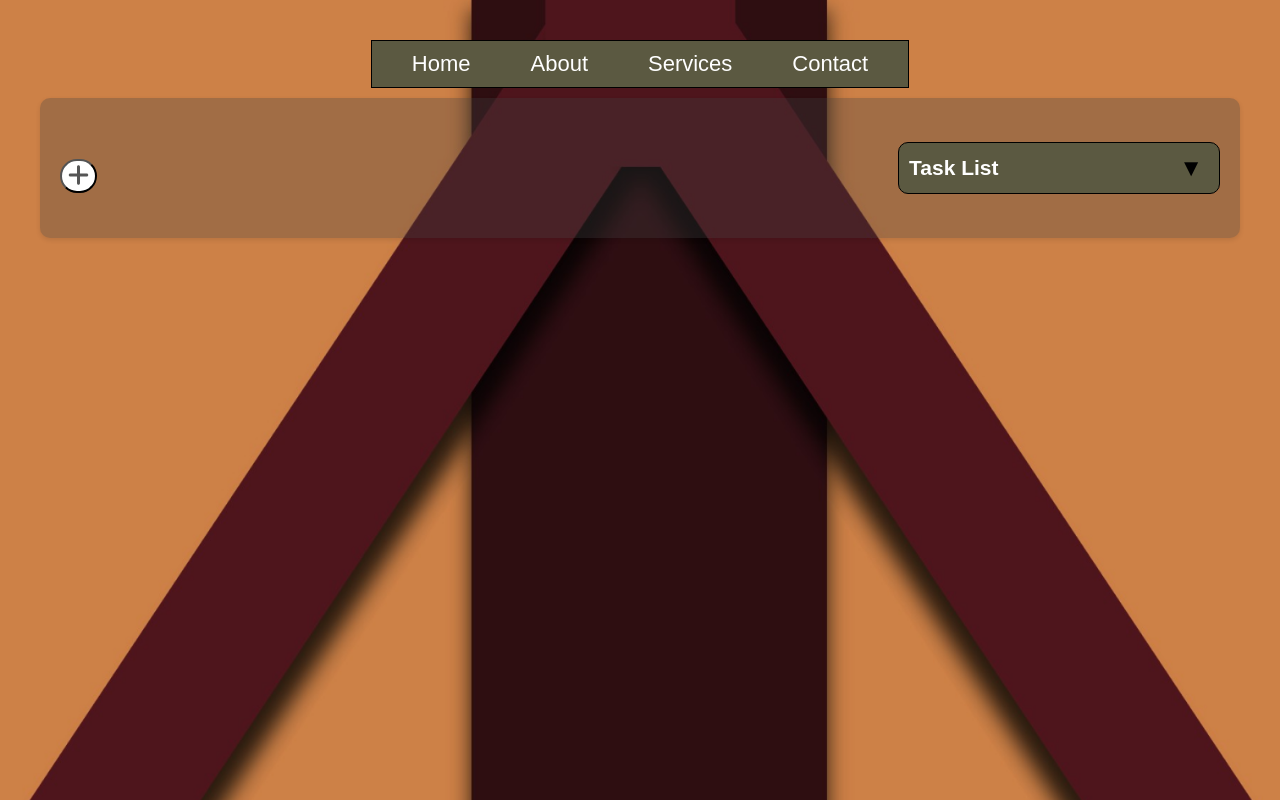
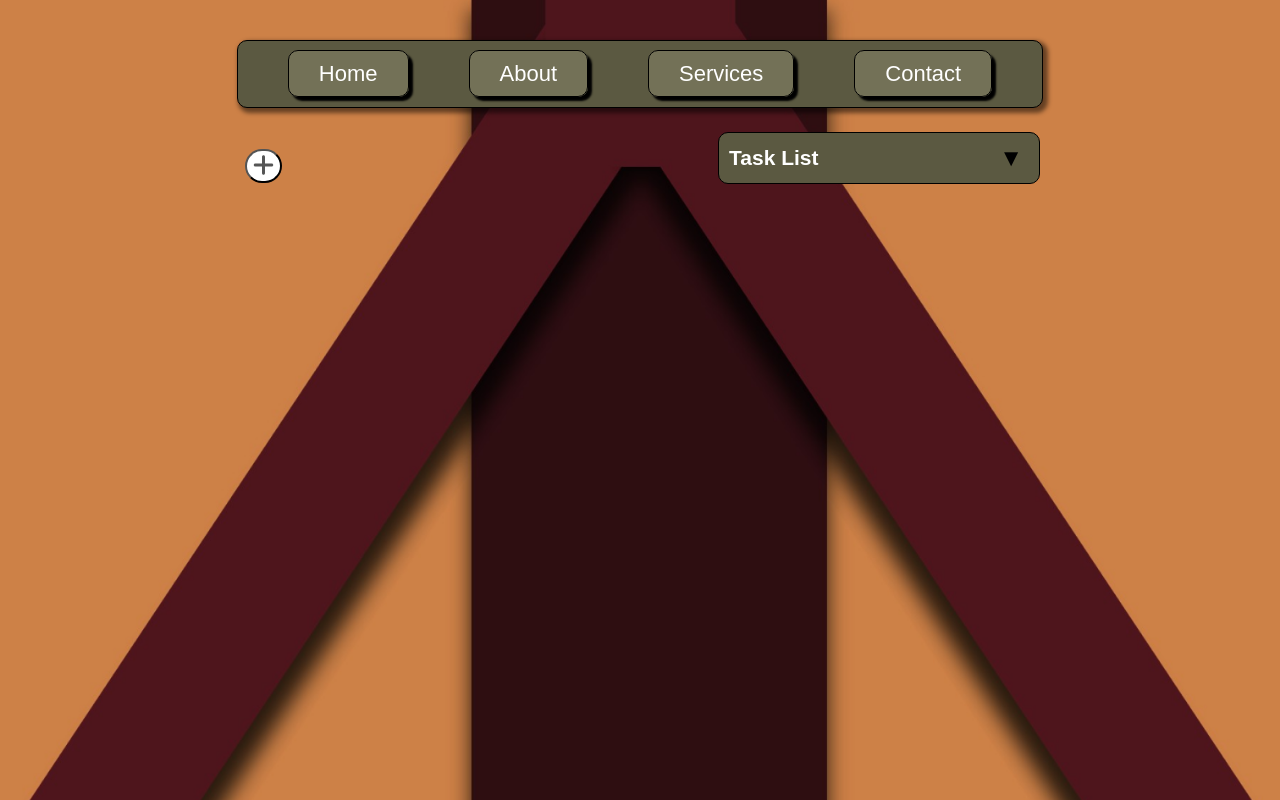
Before and after one commit to BLewis-Keyin/Semester-2-Final-Sprint, a React (Create React App) app: page / in a window 1280 px wide. Built offline with nearby package versions, Linux system fonts and the light colour scheme.

Commit message:
More styling

```diff
--- a/src/App.css
+++ b/src/App.css
@@ -33,7 +33,6 @@ body {
 .header {
     background-color: #007bff;
     color: white;
-    padding: 20px 0;
     text-align: center;
 }
 
@@ -43,10 +42,11 @@ body {
 }
 
 .navbar-wrapper {
-    padding: 10px;
-    margin-bottom: 10px;
+    padding: 20px;
     border: solid black 1px;
     background-color: #5B5941;
+    border-radius: 10px;
+    box-shadow: 3px 3px 4px 2px rgba(0, 0, 0, 0.5);
 }
 
 /* Task App Container */
@@ -54,11 +54,11 @@ body {
     display: flex;
     align-items: center;
     justify-content: space-between;
-    background-color: #4141414f;
+    background-color: #41414100;
     border-radius: 10px;
-    padding: 20px;
-    box-shadow: 0px 2px 5px rgba(0, 0, 0, 0.1);
     height: 100px;
+    width: 800px;
+    margin: auto;
 }
 /* Add Task Button */
 .add-task-button {
@@ -69,6 +69,7 @@ body {
     font-size: 24px;
     cursor: pointer;
     margin-bottom: 10px;
+    margin-left: 5px;
 }
 
 .add-task-button:hover {
@@ -108,14 +109,15 @@ body {
 
 .task-list {
     position: fixed;
-    top: 195px;
+    top: 210px;
     list-style: none;
     padding: 0;
     width: 300px;
     /* Adjust width as needed */
-    max-height: 600px;
+    max-height: 300px;
     /* Set the maximum height */
-    overflow-y: auto;
+    overflow-y: scroll;
+    scrollbar-width: thin;
     /* Add scroll if content exceeds max-height */
     border: solid 2px black;
     box-shadow: 1px 2px 5px rgba(0, 0, 0, 0.1);
@@ -139,6 +141,9 @@ body {
 }
 
 .delete-button {
+    position: sticky;
+    right: 200px;
+    top: 290px;
     background-color: #dc3545;
     color: white;
     border: none;
@@ -230,12 +235,14 @@ body {
 
 .task-form-popup button {
     padding: 10px;
-    background-color: #007bff;
+    background-color: #737157;
     color: white;
-    border: none;
+    border: 1px black solid;
     border-radius: 5px;
     font-size: 16px;
+    width: 100px;
     cursor: pointer;
+    margin: 1px;
 }
 
 
@@ -265,15 +272,46 @@ body {
 }
 
 .nav-link:hover {
-    color: #0056b3;
+    color: #000000;
+}
+
+.nav-link-container {
+    display: inline;
+    background-color: #737157;
+    border-radius: 10px;
+    padding-left: 30px;
+    padding-right: 30px;
+    padding-bottom: 10px;
+    padding-top: 10px;
+    border: 1px solid black;
+    box-shadow: 4px 4px 2px 0px #000000;
+
 }
 
 .task-details-container {
     margin: auto;
-            height: 150px;
-            width: 1200px;
+    padding: 10px;
+            min-height: 150px;
+            width: 600px;
             border-radius: 10px;
             border: solid black 1px;
             background-color: white;
             text-align: left;
+
 }
+.task-details-container strong {
+    font-size: 26px;
+text-align: center;
+}
+
+.task-details-container b {
+    font-size: 16px;
+}
+
+.task-details-box {
+    border: 1px solid black;
+    margin-top: 10px;
+    margin-bottom: 10px;
+    margin-left: 10px;
+    padding: 5px;
+}
--- a/src/App.js
+++ b/src/App.js
@@ -13,10 +13,10 @@ const App = () => {
       <BrowserRouter>
         <nav className="nav-links">
           <div className='navbar-wrapper'>
-          <Link to="/" className="nav-link">Home</Link>
-          <Link to="/about" className="nav-link">About</Link>
-          <Link to="/services" className="nav-link">Services</Link>
-            <Link to="/contact" className="nav-link">Contact</Link>
+            <Link to="/" className="nav-link"><div className='nav-link-container'>Home</div></Link>
+            <Link to="/about" className="nav-link"><div className='nav-link-container'>About</div></Link>
+            <Link to="/services" className="nav-link"><div className='nav-link-container'>Services</div></Link>
+            <Link to="/contact" className="nav-link"><div className='nav-link-container'>Contact</div></Link>
           </div>
         </nav>
 
--- a/src/component/ShoppingCartContext.js
+++ /dev/null
@@ -1,21 +0,0 @@
-import React, { createContext, useState } from 'react';
-
-export const ShoppingCartContext = createContext();
-
-export const ShoppingCartProvider = ({ children }) => {
-    const [cartItems, setCartItems] = useState([]);
-
-    const addToCart = (product) => {
-        setCartItems(prevItems => [...prevItems, product]);
-    };
-
-    const removeFromCart = (productId) => {
-        setCartItems(prevItems => prevItems.filter(item => item.id !== productId));
-    };
-
-    return (
-        <ShoppingCartContext.Provider value={{ cartItems, addToCart, removeFromCart }}>
-            {children}
-        </ShoppingCartContext.Provider>
-    );
-};
--- a/src/component/home.js
+++ b/src/component/home.js
@@ -34,7 +34,6 @@ const Home = ({ showTasks }) => {
 
   const toggleTaskList = () => {
     setIsTaskListOpen(!isTaskListOpen);
-    setSelectedTask(null); // Clear selected task when toggling list
   };
 
   const toggleTaskDetails = (index) => {
@@ -120,11 +119,11 @@ const Home = ({ showTasks }) => {
 
       {selectedTask !== null && (
         <div className="task-details-container">
-          <h2>Task Details</h2>
-          <p><strong>Name:</strong> {tasks[selectedTask].name}</p>
-          <p><strong>Description:</strong> {tasks[selectedTask].description}</p>
-          <p><strong>Date:</strong> {tasks[selectedTask].date}</p>
-          <p><strong>Time:</strong> {tasks[selectedTask].time}</p>
+          <p><strong><div>{tasks[selectedTask].name}</div></strong> </p>
+          <p><b>Description:</b><br /><div className='task-details-box'>{tasks[selectedTask].description}</div></p>
+          <p><b>Date:</b> {tasks[selectedTask].date}</p>
+          <p><b>Time:</b>  {tasks[selectedTask].time}</p>
+          <button className='delete-button' onClick={() => deleteTask(selectedTask)}>Delete</button>
         </div>
       )}
     </div>
--- a/src/index.js
+++ b/src/index.js
@@ -1,7 +1,6 @@
 import React from 'react';
 import { BrowserRouter } from 'react-router-dom';
-import { ShoppingCartProvider } from './component/ShoppingCartContext'; // Import the context
-import App from './App'; // Your main app component
+import App from './App';
 import { createRoot } from 'react-dom/client';
 import '@fortawesome/fontawesome-svg-core/styles.css';
 import { config } from '@fortawesome/fontawesome-svg-core';
@@ -12,8 +11,7 @@ const root = createRoot(rootElement);
 
 root.render(
   <React.StrictMode>
-    <BrowserRouter>
-    </BrowserRouter>
+    <BrowserRouter />
     <App />
   </React.StrictMode>
 );
```
